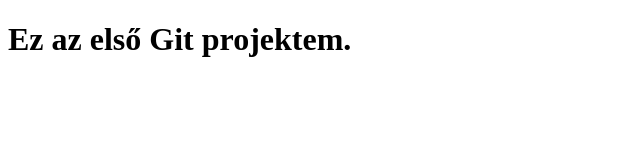
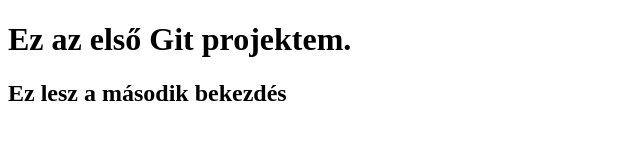
Before and after one commit to tanczosdavid/elso, a plain HTML site: page index.html in a window 1280 px wide. Shown: the whole page, without its empty margins (0-640 px from the left). Drawn offline with Linux system fonts and the light colour scheme.

Commit message:
Index.html fájlban létrehoztam a második bekezdést

```diff
--- a/index.html
+++ b/index.html
@@ -7,5 +7,6 @@
 </head>
 <body>
     <h1>Ez az első Git projektem.</h1>
+    <h2>Ez lesz a második bekezdés</h2>
 </body>
 </html>
```
